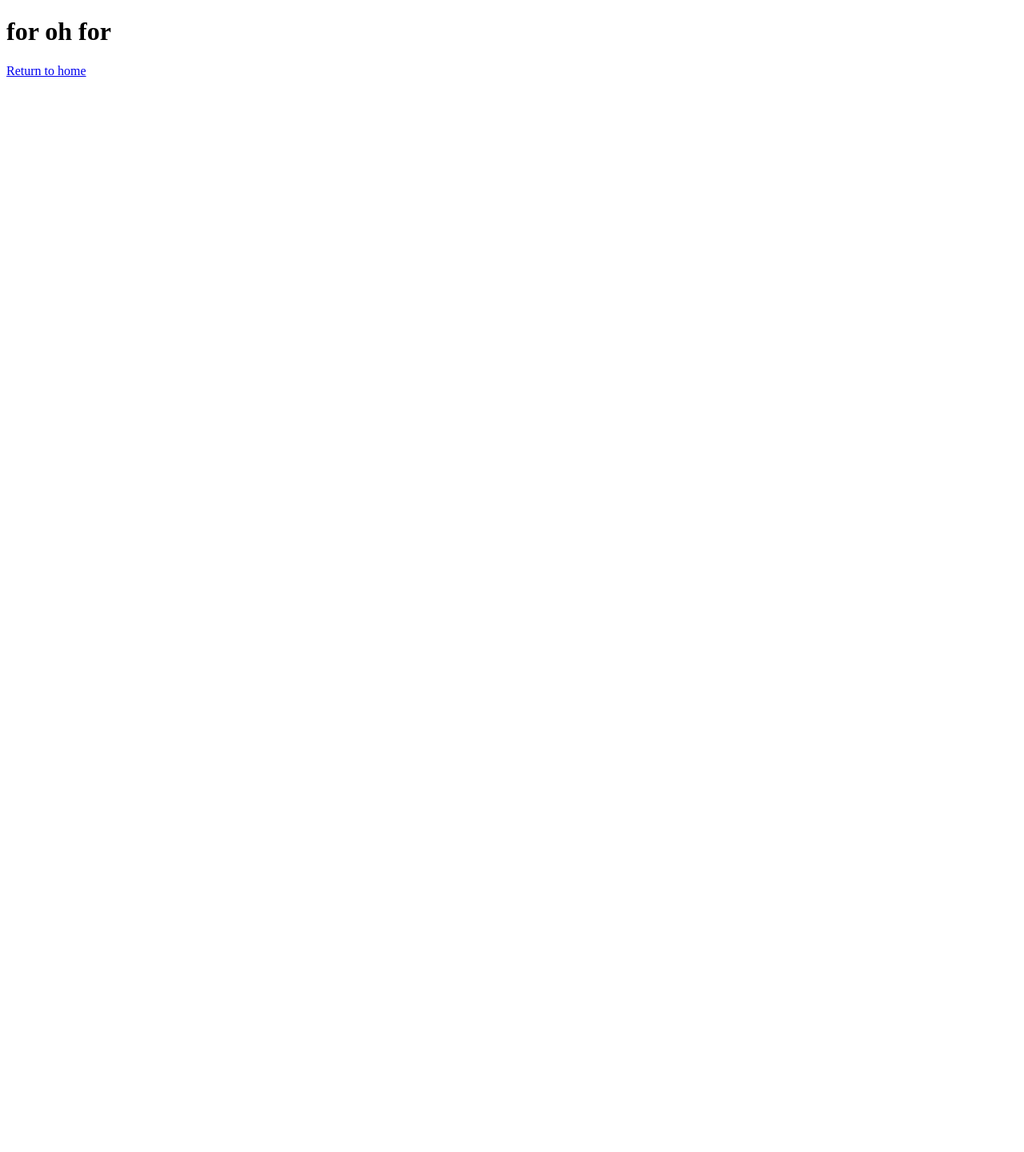
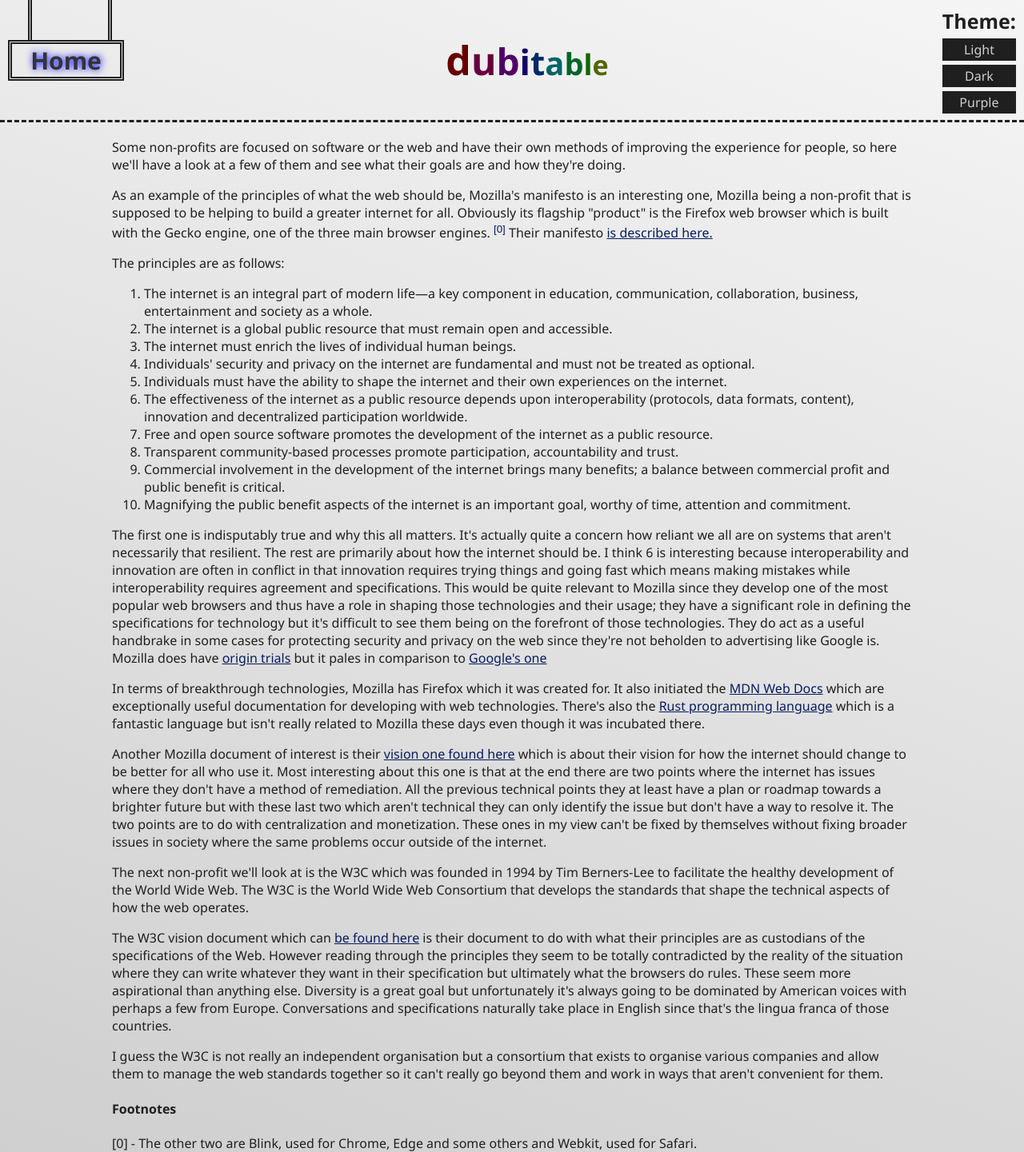
Before and after one commit to dubitabley/website, a SvelteKit app: page /posts/web/non-profits in a window 1280 px wide. Before the commit this address had no page. Shown: the whole page at 80% size. Before the commit the page ends 800 px from the top, so only its background shows below. Built offline with nearby package versions, Linux system fonts and the light colour scheme.

Commit message:
Add some rambling about non profits

```diff
--- a/src/routes/(app)/posts/web/+page.svelte
+++ b/src/routes/(app)/posts/web/+page.svelte
@@ -33,5 +33,6 @@
     <ol>
         <li><a href="web/technical">The technical history</a></li>
         <li><a href="web/revival">Attempts at revival</a></li>
+        <li><a href="web/non-profits">Non profits and the web</a></li>
     </ol>
 </Post>
--- /dev/null
+++ b/src/routes/(app)/posts/web/non-profits/+page.svelte
@@ -0,0 +1,150 @@
+<script>
+    import Footnote from "$lib/components/post/footnote.svelte";
+    import Post from "$lib/components/post/post.svelte";
+</script>
+
+<Post>
+    <summary>
+        Some non-profits are focused on software or the web and have their own
+        methods of improving the experience for people, so here we'll have a
+        look at a few of them and see what their goals are and how they're
+        doing.
+    </summary>
+
+    <p>
+        As an example of the principles of what the web should be, Mozilla's
+        manifesto is an interesting one, Mozilla being a non-profit that is
+        supposed to be helping to build a greater internet for all. Obviously
+        its flagship "product" is the Firefox web browser which is built with
+        the Gecko engine, one of the three main browser engines.
+        <Footnote>
+            The other two are Blink, used for Chrome, Edge and some others and
+            Webkit, used for Safari.
+        </Footnote>
+        Their manifesto
+        <a href="https://www.mozilla.org/en-US/about/manifesto/details/">
+            is described here.
+        </a>
+    </p>
+    The principles are as follows:
+    <ol>
+        <li>
+            The internet is an integral part of modern life—a key component in
+            education, communication, collaboration, business, entertainment and
+            society as a whole.
+        </li>
+        <li>
+            The internet is a global public resource that must remain open and
+            accessible.
+        </li>
+        <li>The internet must enrich the lives of individual human beings.</li>
+        <li>
+            Individuals' security and privacy on the internet are fundamental
+            and must not be treated as optional.
+        </li>
+        <li>
+            Individuals must have the ability to shape the internet and their
+            own experiences on the internet.
+        </li>
+        <li>
+            The effectiveness of the internet as a public resource depends upon
+            interoperability (protocols, data formats, content), innovation and
+            decentralized participation worldwide.
+        </li>
+        <li>
+            Free and open source software promotes the development of the
+            internet as a public resource.
+        </li>
+        <li>
+            Transparent community-based processes promote participation,
+            accountability and trust.
+        </li>
+        <li>
+            Commercial involvement in the development of the internet brings
+            many benefits; a balance between commercial profit and public
+            benefit is critical.
+        </li>
+        <li>
+            Magnifying the public benefit aspects of the internet is an
+            important goal, worthy of time, attention and commitment.
+        </li>
+    </ol>
+
+    <p>
+        The first one is indisputably true and why this all matters. It's
+        actually quite a concern how reliant we all are on systems that aren't
+        necessarily that resilient. The rest are primarily about how the
+        internet should be. I think 6 is interesting because interoperability
+        and innovation are often in conflict in that innovation requires trying
+        things and going fast which means making mistakes while interoperability
+        requires agreement and specifications. This would be quite relevant to
+        Mozilla since they develop one of the most popular web browsers and thus
+        have a role in shaping those technologies and their usage; they have a
+        significant role in defining the specifications for technology but it's
+        difficult to see them being on the forefront of those technologies. They
+        do act as a useful handbrake in some cases for protecting security and
+        privacy on the web since they're not beholden to advertising like Google
+        is. Mozilla does have <a href="https://wiki.mozilla.org/Origin_Trials">
+            origin trials
+        </a>
+        but it pales in comparison to
+        <a href="https://developer.chrome.com/origintrials/#/trials/active">
+            Google's one
+        </a>
+    </p>
+    <p>
+        In terms of breakthrough technologies, Mozilla has Firefox which it was
+        created for. It also initiated the <a
+            href="https://developer.mozilla.org/en-US/"
+        >
+            MDN Web Docs
+        </a>
+        which are exceptionally useful documentation for developing with web technologies.
+        There's also the
+        <a href="https://rust-lang.org/">Rust programming language</a> which is a
+        fantastic language but isn't really related to Mozilla these days even though
+        it was incubated there.
+    </p>
+    <p>
+        Another Mozilla document of interest is their <a
+            href="https://www.mozilla.org/en-US/about/webvision/full/"
+        >
+            vision one found here
+        </a>
+        which is about their vision for how the internet should change to be better
+        for all who use it. Most interesting about this one is that at the end there
+        are two points where the internet has issues where they don't have a method
+        of remediation. All the previous technical points they at least have a plan
+        or roadmap towards a brighter future but with these last two which aren't
+        technical they can only identify the issue but don't have a way to resolve
+        it. The two points are to do with centralization and monetization. These ones
+        in my view can't be fixed by themselves without fixing broader issues in society
+        where the same problems occur outside of the internet.
+    </p>
+    <p>
+        The next non-profit we'll look at is the W3C which was founded in 1994
+        by Tim Berners-Lee to facilitate the healthy development of the World
+        Wide Web. The W3C is the World Wide Web Consortium that develops the
+        standards that shape the technical aspects of how the web operates.
+    </p>
+    <p>
+        The W3C vision document which can <a
+            href="https://www.w3.org/TR/w3c-vision/"
+        >
+            be found here
+        </a> is their document to do with what their principles are as custodians
+        of the specifications of the Web. However reading through the principles they
+        seem to be totally contradicted by the reality of the situation where they
+        can write whatever they want in their specification but ultimately what the
+        browsers do rules. These seem more aspirational than anything else. Diversity
+        is a great goal but unfortunately it's always going to be dominated by American
+        voices with perhaps a few from Europe. Conversations and specifications naturally
+        take place in English since that's the lingua franca of those countries.
+    </p>
+    <p>
+        I guess the W3C is not really an independent organisation but a
+        consortium that exists to organise various companies and allow them to
+        manage the web standards together so it can't really go beyond them and
+        work in ways that aren't convenient for them.
+    </p>
+</Post>
```
